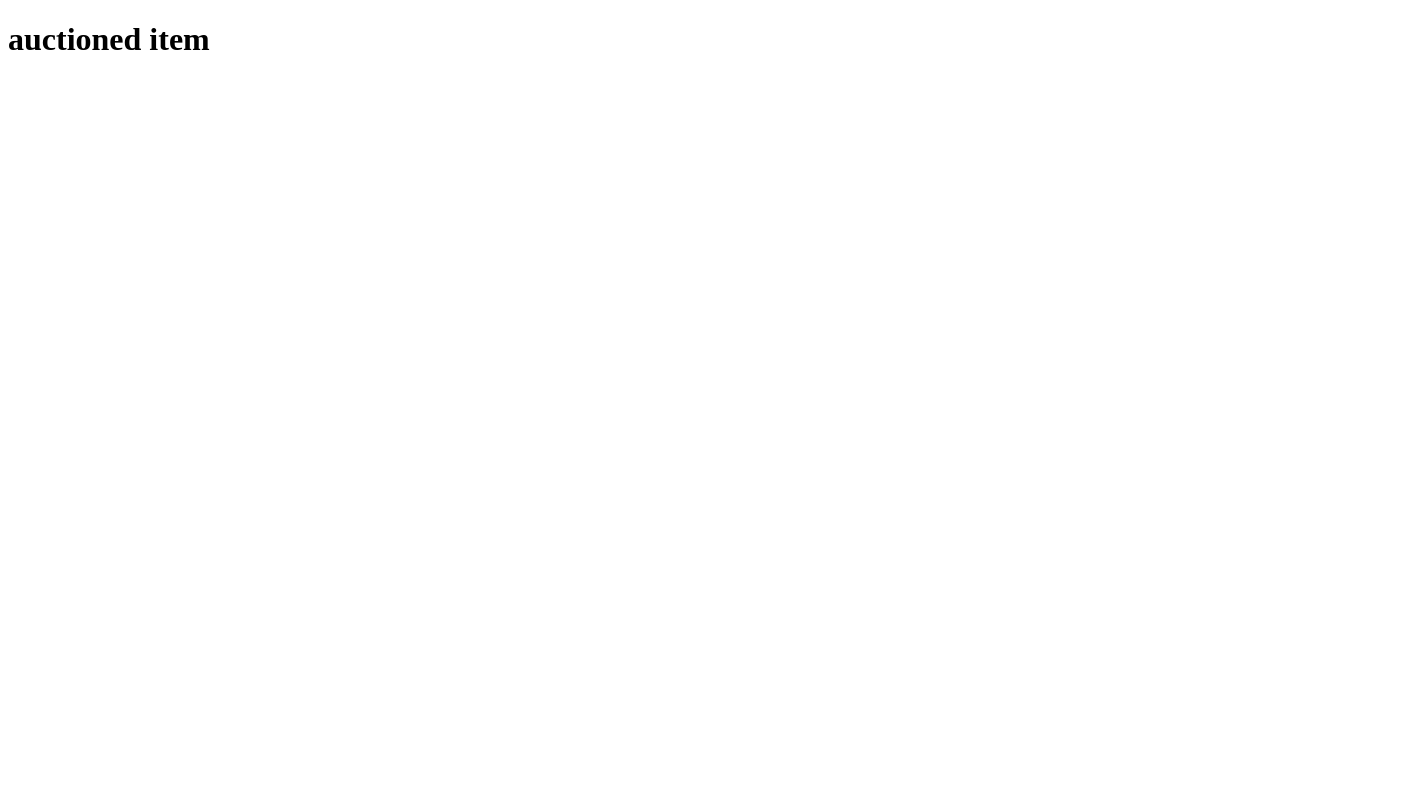
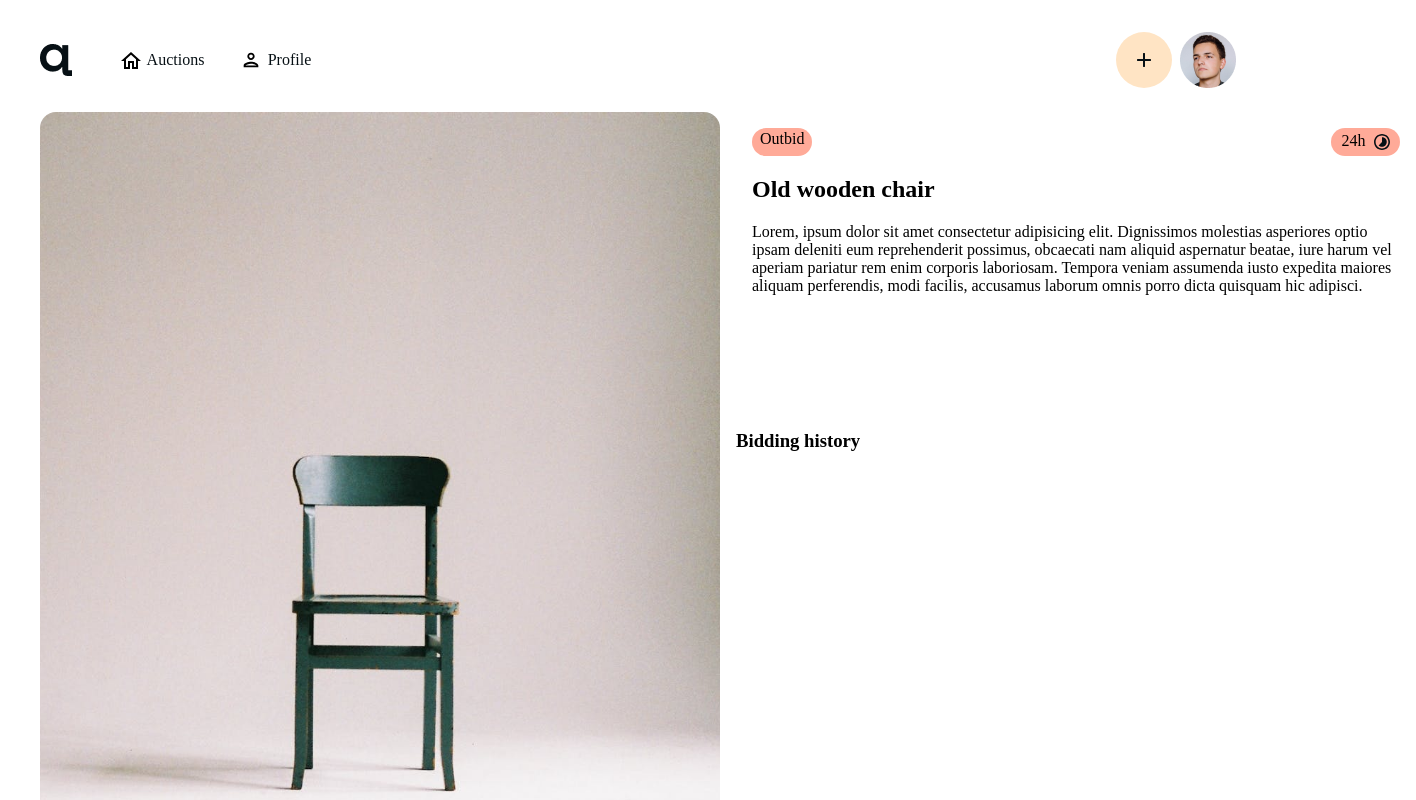
Before and after one commit to amadejaop/01-project-auctionbay-frontend-react, a React (Create React App) app: page /auction in a window 1280 px wide. Shown: the top 800 px of the page, 1416 px wide, since content can reach past the window. Built offline with nearby package versions, Linux system fonts and the light colour scheme; the HTML template or start-up script is replaced by a standard one.

Commit message:
Add tags for the auction item

```diff
--- /dev/null
+++ b/src/assets/styles/Auction.css
@@ -0,0 +1,37 @@
+.item-container {
+    display: grid;
+    grid-template-columns: 1fr 1fr;
+    grid-template-rows: 283px 589px;
+    gap: 16px;
+    width: 1376px;
+    margin: 0 0 32px 32px;
+}
+
+.item-image {
+    object-fit: cover;
+    object-position: 65% 0;
+    border-radius: 16px;
+    grid-column: 1 / 2;
+    grid-row: 1 / 3;
+}
+
+.item-description {
+    grid-column: 2 / 3;
+    grid-row: 1 / 2;
+    background-color: #fff;
+    border-radius: 16px;
+    padding: 16px;
+}
+
+.item-bidding {
+    grid-column: 2 / 3;
+    grid-row: 2 / 3;
+    background-color: #fff;
+    border-radius: 16px;
+}
+
+.item-bidding-status {
+    display: flex;
+    justify-content: space-between;
+    height: 28px;
+}
--- /dev/null
+++ b/src/assets/styles/ClockLg.css
@@ -0,0 +1,13 @@
+.clock-lg {
+    background-color: #FFAA98;
+    border-radius: 16px;
+    height: 28px;
+    line-height: 25px;
+    margin: 0;
+    text-align: center;
+    width: 69px;
+}
+
+.clock-lg > svg {
+    vertical-align: middle;
+}
--- /dev/null
+++ b/src/assets/styles/OutbidLg.css
@@ -0,0 +1,7 @@
+.outbidlg-tag {
+    display: inline-block;
+    margin: 0;
+    padding: 2px 8px;
+    background-color: #FFAA98;
+    border-radius: 16px;;
+}
--- /dev/null
+++ b/src/components/tags/ClockLg.tsx
@@ -0,0 +1,23 @@
+import "../../assets/styles/ClockLg.css";
+
+export default function ClockLg() {
+  return (
+    <>
+      <p className="clock-lg">
+        24h &nbsp;
+        <svg
+          width="16"
+          height="16"
+          viewBox="0 0 10 10"
+          fill="none"
+          xmlns="http://www.w3.org/2000/svg"
+        >
+          <path
+            d="M7.12 2.88C6.535 2.295 5.77 2 5 2V5L2.88 7.12C4.05 8.29 5.95 8.29 7.125 7.12C8.295 5.95 8.295 4.05 7.12 2.88ZM5 0C2.24 0 0 2.24 0 5C0 7.76 2.24 10 5 10C7.76 10 10 7.76 10 5C10 2.24 7.76 0 5 0ZM5 9C2.79 9 1 7.21 1 5C1 2.79 2.79 1 5 1C7.21 1 9 2.79 9 5C9 7.21 7.21 9 5 9Z"
+            fill="#071015"
+          />
+        </svg>
+      </p>
+    </>
+  );
+}
--- /dev/null
+++ b/src/components/tags/OutbidLg.tsx
@@ -0,0 +1,9 @@
+import "../../assets/styles/OutbidLg.css";
+
+export default function OutbidLg() {
+  return (
+    <>
+      <p className="outbidlg-tag">Outbid</p>
+    </>
+  );
+}
--- a/src/pages/Auction.tsx
+++ b/src/pages/Auction.tsx
@@ -1,3 +1,42 @@
+import TopNavigation from "../components/TopNavigation";
+import Chair from "../assets/images/chair.jpeg";
+import "../assets/styles/Auction.css";
+import OutbidLg from "../components/tags/OutbidLg";
+import ClockLg from "../components/tags/ClockLg";
+
 export default function Auction() {
-  return <h1>auctioned item</h1>;
+  return (
+    <>
+      <TopNavigation />
+      <div className="item-container">
+        <img
+          src={Chair}
+          alt="auctioned item"
+          className="item-image"
+          width={680}
+          height={888}
+        />
+        <div className="item-description">
+          <div className="item-bidding-status">
+            <OutbidLg />
+            <ClockLg />
+          </div>
+          <h2>Old wooden chair</h2>
+          <p>
+            Lorem, ipsum dolor sit amet consectetur adipisicing elit.
+            Dignissimos molestias asperiores optio ipsam deleniti eum
+            reprehenderit possimus, obcaecati nam aliquid aspernatur beatae,
+            iure harum vel aperiam pariatur rem enim corporis laboriosam.
+            Tempora veniam assumenda iusto expedita maiores aliquam perferendis,
+            modi facilis, accusamus laborum omnis porro dicta quisquam hic
+            adipisci.
+          </p>
+          <form action=""></form>
+        </div>
+        <div className="item-bidding">
+          <h3>Bidding history</h3>
+        </div>
+      </div>
+    </>
+  );
 }
```
